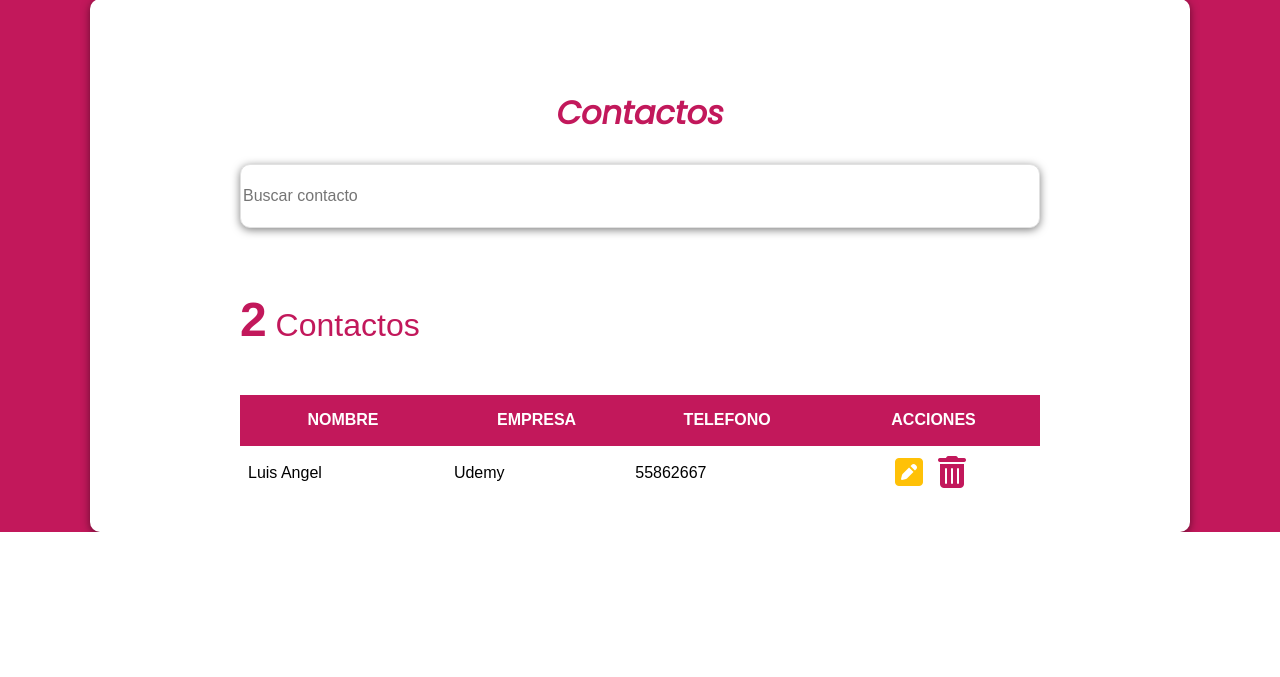
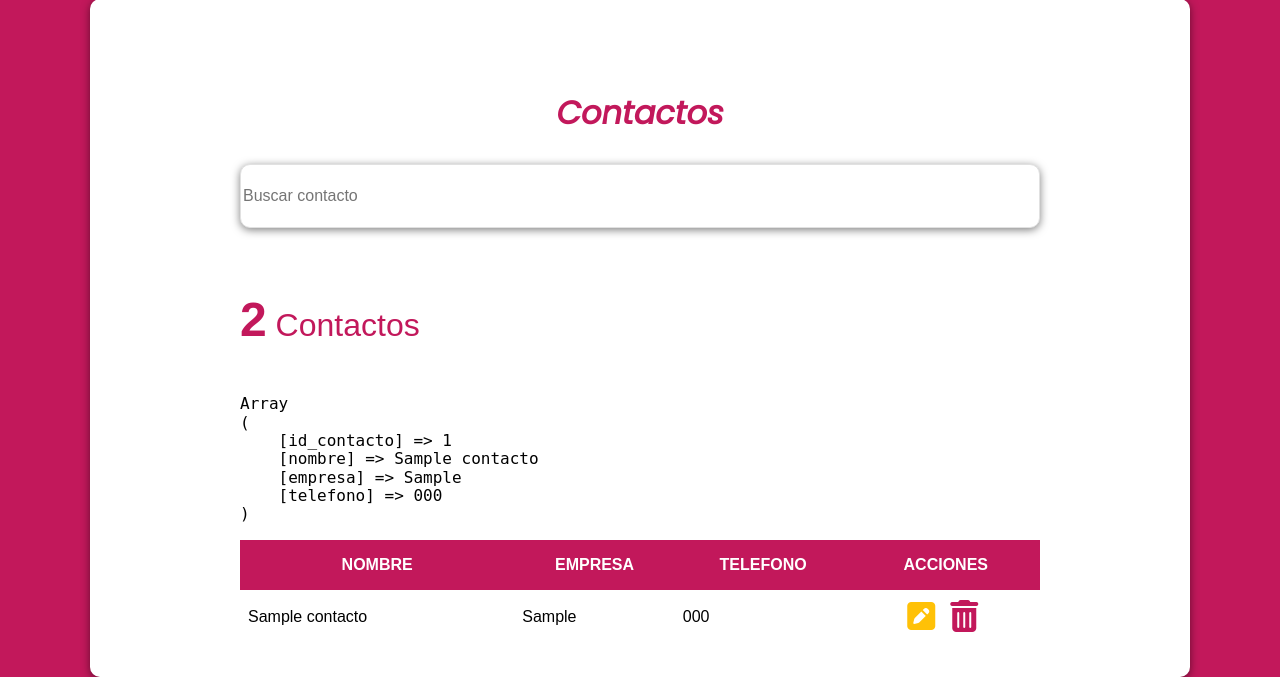
Before and after one commit to lanavarrogs/agenda, a PHP site: page / in a window 1280 px wide. Shown: the part 537-1214 px from the top of the page. Before the commit the page ends 1069 px from the top, so only its background shows below. Run offline with PHP 8.4, Linux system fonts and the light colour scheme; tables that the repository leaves empty or names only in its code hold one stand-in row (values such as "Sample post"); some libraries are stand-ins or nearby versions.

Commit message:
Se completo el apartado para agregar un nuevo contacto

```diff
--- a/css/styles.css
+++ b/css/styles.css
@@ -59,6 +59,9 @@ html {
 .btn{
     font-size: 2rem;
     text-decoration: none;
+}
+.btn:hover{
+    cursor: pointer;
 }
 .btn-editar{
     color: var(--color-secundario) ;
--- /dev/null
+++ b/includes/functions/funciones.php
@@ -0,0 +1,11 @@
+<?php
+    function ObtenerContactos(){
+        include 'db.php';
+        try {
+            return $conexion->query("SELECT id_contacto,nombre,empresa,telefono FROM contactos");
+        } catch (\Exception $e) {
+            echo "Error" . $e->getMessage() . "<br>";
+            return false;
+        }
+    }
+?>
--- a/includes/models/modelo-contacto.php
+++ b/includes/models/modelo-contacto.php
@@ -1,5 +1,6 @@
 <?php
     error_reporting(E_ALL ^ E_NOTICE);
+
     if($_POST['accion'] == 'crear'){
         //Crear un nuevo registro en la base de datos
             include('../functions/db.php');
@@ -30,6 +31,7 @@
                     'error' => $e->getMessage()
                 );
             }
+        echo json_encode($respuesta);
     }
-    echo json_encode($respuesta);
+
 ?>
--- a/index.php
+++ b/index.php
@@ -1,4 +1,7 @@
-<?php include 'includes/layout/header.php'?>
+<?php
+        include 'includes/layout/header.php';
+        include 'includes/functions/funciones.php';
+?>
 
 <div class="contenedor-barra">
     <h1>Agenda de contactos</h1>
@@ -27,19 +30,26 @@
                     </tr>
                 </thead><!--Cabeza de la tabla-->
                 <tbody>
+                    <?php $contactos = ObtenerContactos();
+                        if($contactos->num_rows){
+                            foreach ($contactos as $contacto) { ?>
                             <tr>
-                        <td>Luis Angel</td>
-                        <td>Udemy</td>
-                        <td>55862667</td>
+                                <pre><?php print_r($contacto) ?></pre>
+                                <td><?php echo $contacto['nombre']?></td>
+                                <td><?php echo $contacto['empresa']?></td>
+                                <td><?php echo $contacto['telefono']?></td>
                                 <td>
-                            <a href="editar.php?id=1" class="btn-editar btn">
+                                    <a href="editar.php?id=<?php echo $contacto['id_contacto']?>" class="btn-editar btn">
                                         <i class="fas fa-pen-square"></i>
                                     </a>
-                            <button data-id="1" type="button" class="btn-borrar btn">
+                                    <button data-id="<?php echo $contacto['id_contacto'] ?>" type="button" class="btn-borrar btn">
                                         <i class="fas fa-trash-alt"></i>
                                     </button>
                                 </td>
                             </tr>
+                        <?php }
+                            }
+                        ?>
                 </tbody><!--Cuerpo de la tabla-->
             </table><!--Fin de la tabla-->
         </div><!--Contenedor-tabla-->
--- a/js/app.js
+++ b/js/app.js
@@ -5,6 +5,9 @@ const formularioContactos = document.querySelector('#contacto'),
 function eventListeners(){
     //Cuando el Formulario de crear o editar se ejecuta
     formularioContactos.addEventListener('submit',leerFormulario);
+
+    //Listener para eliminar el contacto
+    listadoContactos.addEventListener('click',eliminarContacto);
 }
 eventListeners();
 
@@ -69,7 +72,7 @@ function insertarBD(datos){
              //Crea el enlace para Editar
             const btnEditar = document.createElement('a');
             btnEditar.appendChild(iconoEditar);
-             btnEditar.href = `editar.php?id=${respuesta.id_insertado}`;
+            btnEditar.href = `editar.php?id=${respuesta.datos.id_insertado}`;
             btnEditar.classList.add('btn','btn-editar');
 
              //agregarlo al padre
@@ -77,15 +80,15 @@ function insertarBD(datos){
 
              //crear el icono Eliminar
             const iconoEliminar = document.createElement('i');
-             iconoEditar.classList.add('fas','fa-trash-alt');
+            iconoEliminar.classList.add('fas','fa-trash-alt');
 
-             //crear el boton de eliminar
+            //  //crear el boton de eliminar
             const btnEliminar = document.createElement('button');
             btnEliminar.appendChild(iconoEliminar);
             btnEliminar.setAttribute('data-id',respuesta.datos.id_insertado);
-             btnEditar.classList.add('btn','btn-borrar');
+            btnEliminar.classList.add('btn','btn-borrar');
 
-             //agregar el boton al padre
+            //  //agregar el boton al padre
             contenedorAcciones.appendChild(btnEliminar);
 
              //Agregarlo al tr
@@ -93,12 +96,41 @@ function insertarBD(datos){
 
              //Agregarlo con los contactos
             listadoContactos.appendChild(nuevoContacto);
+
+            //Resetear el form
+            document.querySelector('form').reset()
+
+            //Mostrar la Notificacion
+            mostrarNotificacion('Contacto Creado Correctamente','correcto');
         }
     }
     //Enviar los datos
     xhr.send(datos);
 
 }
+
+//Eliminar Contacto
+function eliminarContacto(e){
+    if(e.target.parentElement.classList.contains('btn-borrar')){
+        //Tomar el id
+        const id = e.target.parentElement.getAttribute('data-id');
+        if(true){
+            const xhr = new XMLHttpRequest();
+            //Abrir la conexion
+            xhr.open('GET',`includes/models/modelo-contacto.php?id=${id}&accion=borrar`,true);
+            //Leer la respuesta
+            xhr.onload = function(){
+                if(this.status==200){
+                    const resultado = JSON.parse(xhr.responseText);
+                    console.log(resultado);
+                }
+            };
+            //Enviar la peticion
+            xhr.send();
+        }
+    }
+}
+
 //Notificacion en pantalla
 function mostrarNotificacion(mensaje,clase){
     const notificacion = document.createElement('div');
```
Lines whose indentation alone changed are shown as unchanged.
